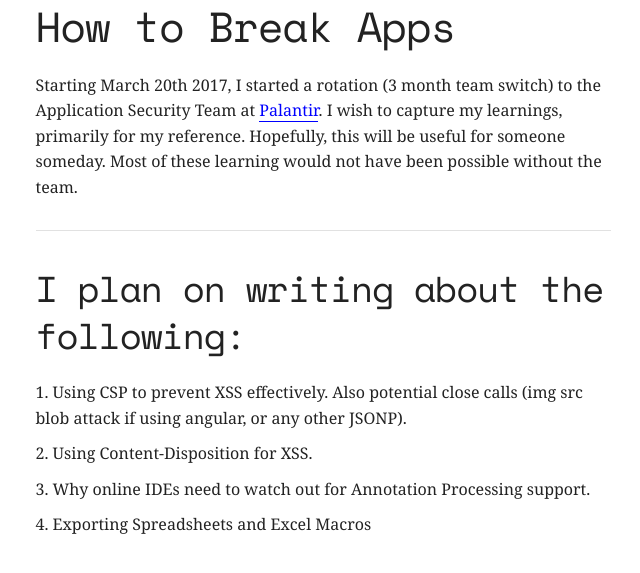
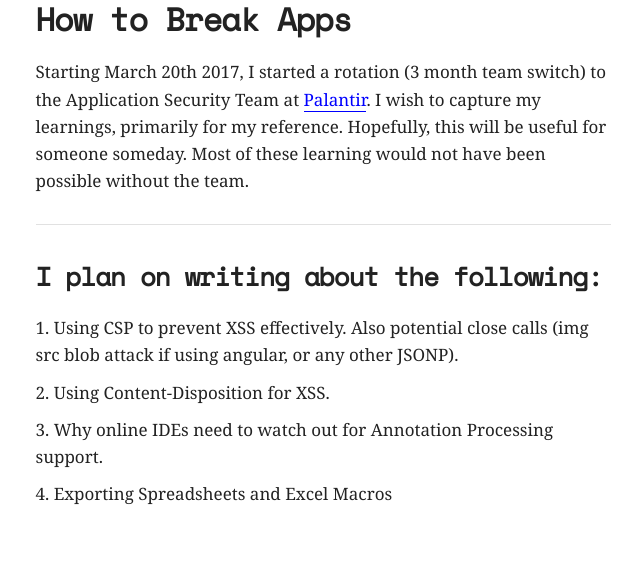
Before and after one commit to iskakaushik/iskakaushik.github.io, a Jekyll site: the page built from index.md, in a window 1280 px wide. Shown: the top 573 px of the page, without its empty margins (317-957 px from the left). Built offline with Jekyll 4.4.1, drawn with Linux system fonts in a browser that asks for light colours; nearby versions of some CDN libraries; our own code applies the rules of GitHub Pages for plain Markdown files.

Commit message:
nicer font stuff

```diff
--- a/assets/css/style.scss
+++ b/assets/css/style.scss
@@ -13,6 +13,8 @@ $color-anchor-hover: #f00;
 $font-arnhem: ArnhemPro, Georgia, 'Times New Roman', Times, serif;
 $font-space: 'Space Mono', monospace;
 
+$base-font-size: 1.7rem;
+$heading-scale: 0.3;
 
 @font-face {
   font-family: ArnhemPro;
@@ -27,12 +29,14 @@ body {
   background-color: $color-white;
   color: $color-text;
   font-family: $font-arnhem;
-  font-size: 1.6rem;
+  font-size: $base-font-size;
 }
 
 @for $i from 1 through 6 {
   h#{$i} {
     font-family: $font-space;
+    font-size: $base-font-size + $heading-scale * (6 - $i);
+    font-weight: 600;
   }
 }
 
--- a/index.md
+++ b/index.md
@@ -1,4 +1,4 @@
-## How to Break Apps
+# How to Break Apps
 
 Starting March 20th 2017, I started a rotation (3 month team switch) to the Application Security Team at [Palantir](https://www.palantir.com/). I wish to capture my learnings, primarily for my reference. Hopefully, this will be useful for someone someday. Most of these learning would not have been possible without the team.
 
```
